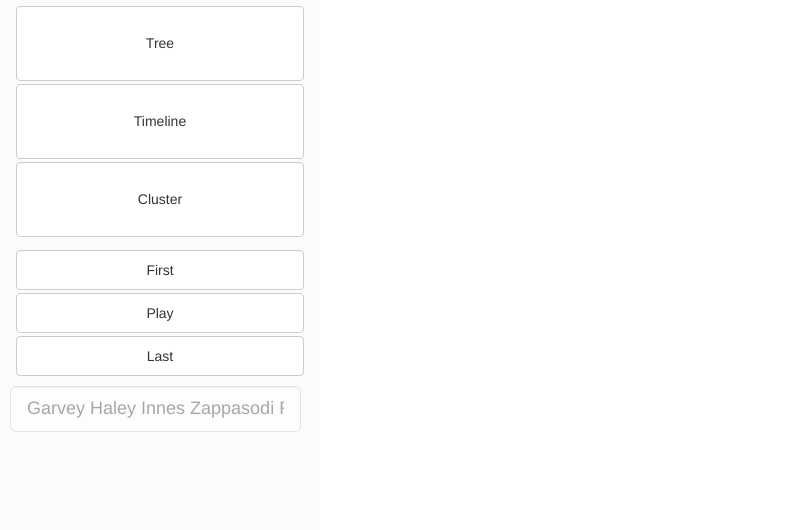
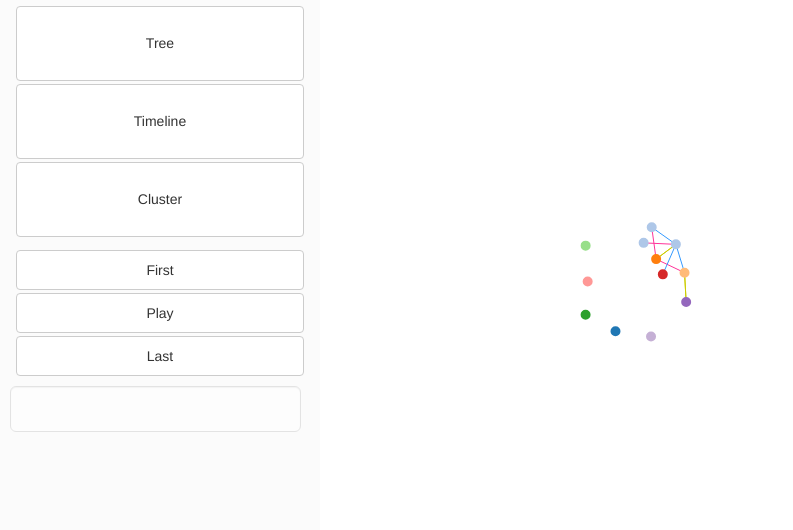
Before and after one commit to bengarvey/lineage, a plain HTML site: page index.html in a window 1280 px wide. Shown: the part 122-652 px from the top of the page, without its empty margins (0-793 px from the left). Drawn offline with nearby package versions, Linux system fonts and the light colour scheme; no server answers.

Commit message:
removed debug

```diff
--- a/config.json
+++ b/config.json
@@ -1,5 +1,5 @@
 {
-  "data": "data/temp.json",
+  "data": "data/familyData.json",
   "filter": "",
   "startYear": 2014,
   "endYear": 2014,
--- a/index.html
+++ b/index.html
@@ -61,7 +61,7 @@
       <button class="btn btn-default time__button" id="lastButton"
         onClick="lineage.setYear(2014)">Last</button>
     </div>
-    <input id="search" class="form-control input-lg" value="Garvey Haley Innes Zappasodi Fales Quinn Corcoran Owens Delpino Patterson Waite Dokmanus Pedersen Turner Dvorak Fucetola Phero Penza Koch Hackeloer Ferguson Anderson Supalo Perrin Bristow Loffredo King Carnesale">
+    <input id="search" class="form-control input-lg" value="">
   </div>
   <div id="year"></div>
   <canvas height="1000" width="1000"></canvas>
```
